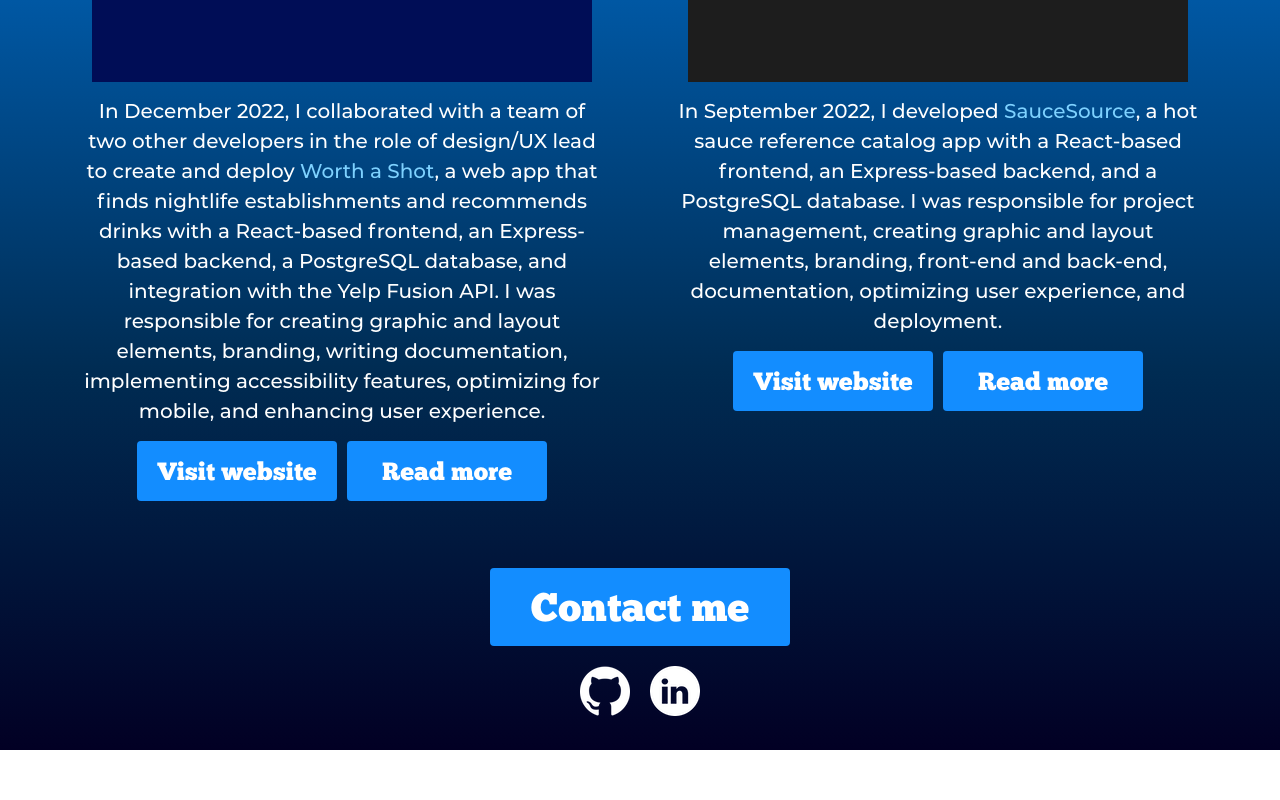
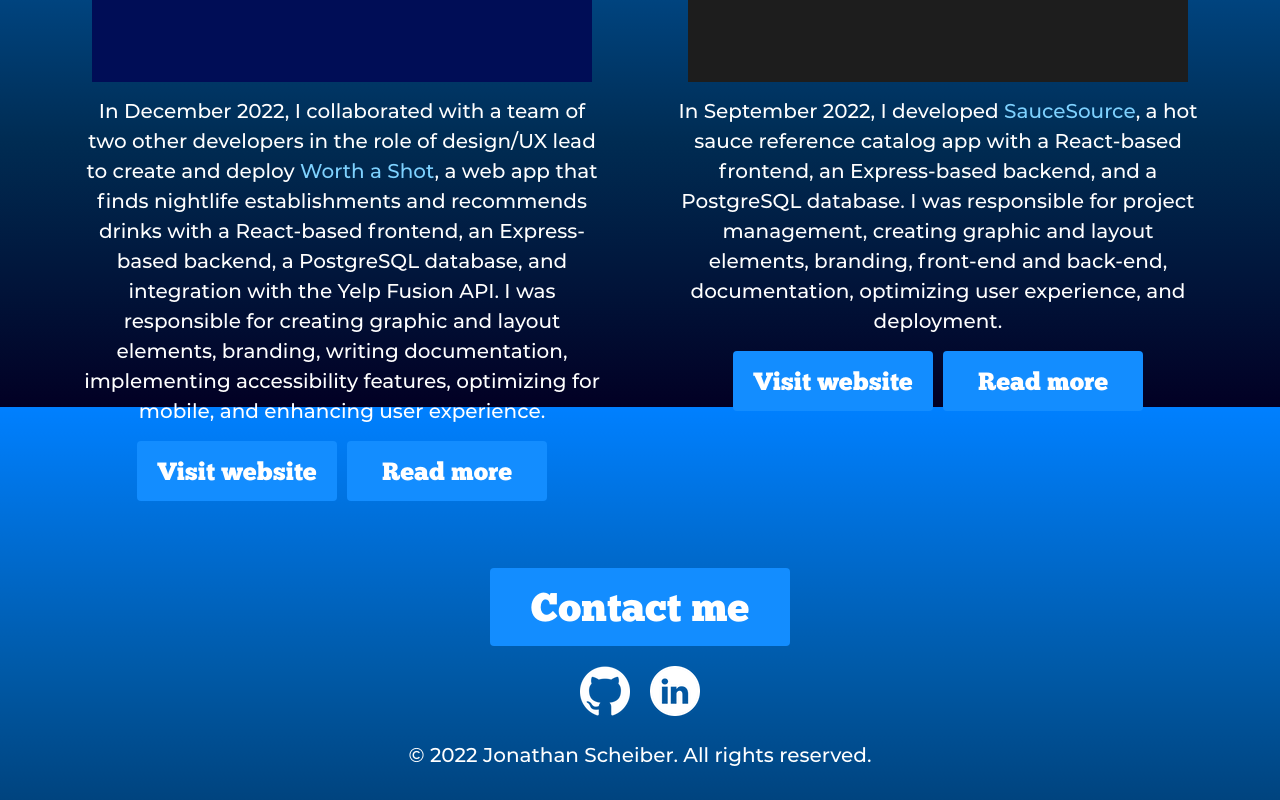
Before and after one commit to scheiber/scheiber.dev, a React (Create React App) app: page /portfolio in a window 1280 px wide. Shown: the part 393-1193 px from the top of the page. Before the commit the page ends 1143 px from the top, so only its background shows below. Built offline with nearby package versions, Linux system fonts and the light colour scheme.

Commit message:
add footer

```diff
--- a/src/App.css
+++ b/src/App.css
@@ -33,6 +33,11 @@ p {
   font-family: "Montserrat";
 }
 
+h1 {
+  margin-block-start: 0px;
+  margin-block-end: 0px;
+}
+
 .title {
   margin-block-start: 5px;
   margin-block-end: 5px;
@@ -64,6 +69,10 @@ p {
   src: url(./fonts/Montserrat-Medium.otf) format("opentype");
 }
 
+html {
+  min-height: 100%;
+}
+
 body {
   background: linear-gradient(
     0deg,
@@ -72,7 +81,21 @@ body {
     rgb(0, 89, 166),
     rgb(0, 128, 255)
   );
+  height: 100%;
+  margin: 0;
+  background-repeat: no-repeat;
+  background-attachment: fixed;
 }
+
+/* body {
+  background: linear-gradient(135deg, #111 25%, transparent 25%) -50px 0,
+    linear-gradient(225deg, #111 25%, transparent 25%) -50px 0,
+    linear-gradient(315deg, #111 25%, transparent 25%),
+    linear-gradient(45deg, #111 25%, transparent 25%);
+  background-size: 100px 100px;
+  background-color: rgb(0, 44, 83);
+  height: 250px;
+} */
 
 /* Buttons */
 
--- a/src/App.js
+++ b/src/App.js
@@ -6,6 +6,7 @@ import Portfolio from "./pages/Portfolio";
 import Affirmations from "./pages/Affirmations";
 import Motivator from "./pages/Motivator";
 import Error from "./pages/Error";
+import Footer from "./components/Footer";
 
 function App() {
   return (
@@ -15,12 +16,14 @@ function App() {
         <Route path="/about" element={<About />} />
         <Route path="/portfolio" element={<Portfolio />} />
         <Route path="/work" element={<Navigate to="/portfolio" />} />
+        <Route path="/projects" element={<Navigate to="/portfolio" />} />
         <Route path="/github" element={<GitHub />} />
         <Route path="/linkedin" element={<LinkedIn />} />
         <Route path="/affirmations" element={<Affirmations />} />
         <Route path="/motivator" element={<Motivator />} />
         <Route path="*" element={<Error />} />
       </Routes>
+      <Footer />
     </div>
   );
 }
--- /dev/null
+++ b/src/components/Footer.css
@@ -0,0 +1,12 @@
+.footer-text {
+  font-family: "Montserrat";
+  font-weight: normal;
+  font-size: 20px;
+  margin: 10px;
+}
+
+@media (max-width: 767px) {
+  .footer-text {
+    font-size: 15px;
+  }
+}
--- /dev/null
+++ b/src/components/Footer.js
@@ -0,0 +1,49 @@
+import React from "react";
+import "./Footer.css";
+
+const Footer = () => {
+  const today = new Date();
+  const year = today.getFullYear();
+  return (
+    <div className="footer">
+      <div>
+        <a href="mailto:jonathan@scheiber.dev">
+          <button className="big-blue-button">Contact me</button>
+        </a>
+      </div>
+      <div>
+        <article>
+          <a
+            href="https://github.com/Scheiber"
+            target="_blank"
+            rel="noreferrer"
+          >
+            <img
+              className="icon"
+              alt="GitHub"
+              title="GitHub"
+              src="./images/icons/github.png"
+            />
+          </a>
+          <a
+            href="https://www.linkedin.com/in/jonscheiber/"
+            target="_blank"
+            rel="noreferrer"
+          >
+            <img
+              className="icon"
+              alt="LinkedIn"
+              title="LinkedIn"
+              src="./images/icons/linkedin.png"
+            />
+          </a>
+        </article>
+      </div>
+      <p className="footer-text">
+        &copy; {year} Jonathan Scheiber. All rights reserved.
+      </p>
+    </div>
+  );
+};
+
+export default Footer;
--- a/src/pages/About.js
+++ b/src/pages/About.js
@@ -56,33 +56,6 @@ const About = () => (
           <button className="big-blue-button">See my work</button>
         </a>
       </div>
-      <div>
-        <a href="mailto:jonathan@scheiber.dev">
-          <button className="big-blue-button">Contact me</button>
-        </a>
-      </div>
-      <article>
-        <a href="https://github.com/Scheiber" target="_blank" rel="noreferrer">
-          <img
-            className="icon"
-            alt="GitHub"
-            title="GitHub"
-            src="./images/icons/github.png"
-          />
-        </a>
-        <a
-          href="https://www.linkedin.com/in/jonscheiber/"
-          target="_blank"
-          rel="noreferrer"
-        >
-          <img
-            className="icon"
-            alt="LinkedIn"
-            title="LinkedIn"
-            src="./images/icons/linkedin.png"
-          />
-        </a>
-      </article>
     </section>
   </div>
 );
--- a/src/pages/Error.css
+++ b/src/pages/Error.css
@@ -16,10 +16,12 @@
 .error-title {
   font-weight: normal;
   font-size: 80px;
+  margin-block-start: 10px;
+  margin-block-end: 10px;
 }
 
 .error-text {
-  font-size: 40px;
+  font-size: 30px;
   margin-right: 15%;
   grid-area: 1 / 2 / 2 / 3;
   margin-block-start: 0px;
@@ -28,6 +30,11 @@
 
 .error-image {
   grid-area: 1 / 1 / 2 / 2;
+}
+
+.frustration {
+  padding: 10px;
+  height: 400px;
 }
 
 @media screen and (min-width: 1100px) and (max-width: 1399px) {
@@ -48,7 +55,7 @@
     font-size: 65px;
   }
   .error-text {
-    font-size: 30px;
+    font-size: 25px;
     margin-left: 5%;
     margin-right: 5%;
   }
@@ -65,7 +72,7 @@
     height: 200px;
   }
   .error-text {
-    font-size: 25px;
+    font-size: 20px;
     margin-left: 5%;
     margin-right: 5%;
   }
--- a/src/pages/Home.js
+++ b/src/pages/Home.js
@@ -21,33 +21,6 @@ const Home = () => (
           <button className="big-blue-button">See my work</button>
         </a>
       </div>
-      <div>
-        <a href="mailto:jonathan@scheiber.dev">
-          <button className="big-blue-button">Contact me</button>
-        </a>
-      </div>
-      <article>
-        <a href="https://github.com/Scheiber" target="_blank" rel="noreferrer">
-          <img
-            className="icon"
-            alt="GitHub"
-            title="GitHub"
-            src="./images/icons/github.png"
-          />
-        </a>
-        <a
-          href="https://www.linkedin.com/in/jonscheiber/"
-          target="_blank"
-          rel="noreferrer"
-        >
-          <img
-            className="icon"
-            alt="LinkedIn"
-            title="LinkedIn"
-            src="./images/icons/linkedin.png"
-          />
-        </a>
-      </article>
     </section>
   </div>
 );
--- a/src/pages/Portfolio.js
+++ b/src/pages/Portfolio.js
@@ -114,35 +114,6 @@ const Portfolio = () => (
         </div>
       </article>
     </section>
-    <section>
-      <div>
-        <a href="mailto:jonathan@scheiber.dev">
-          <button className="big-blue-button">Contact me</button>
-        </a>
-      </div>
-      <article>
-        <a href="https://github.com/Scheiber" target="_blank" rel="noreferrer">
-          <img
-            className="icon"
-            alt="GitHub"
-            title="GitHub"
-            src="./images/icons/github.png"
-          />
-        </a>
-        <a
-          href="https://www.linkedin.com/in/jonscheiber/"
-          target="_blank"
-          rel="noreferrer"
-        >
-          <img
-            className="icon"
-            alt="LinkedIn"
-            title="LinkedIn"
-            src="./images/icons/linkedin.png"
-          />
-        </a>
-      </article>
-    </section>
   </div>
 );
 
```
